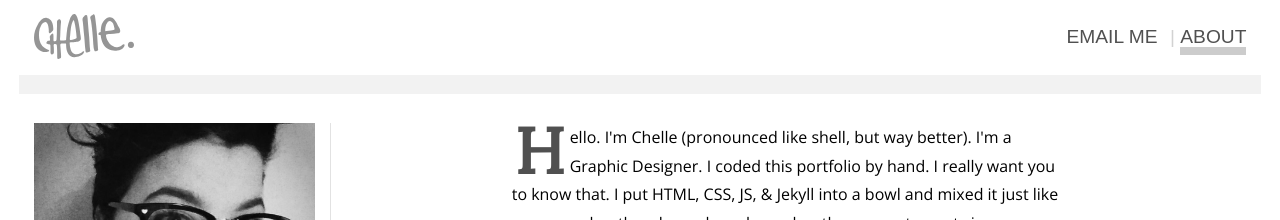
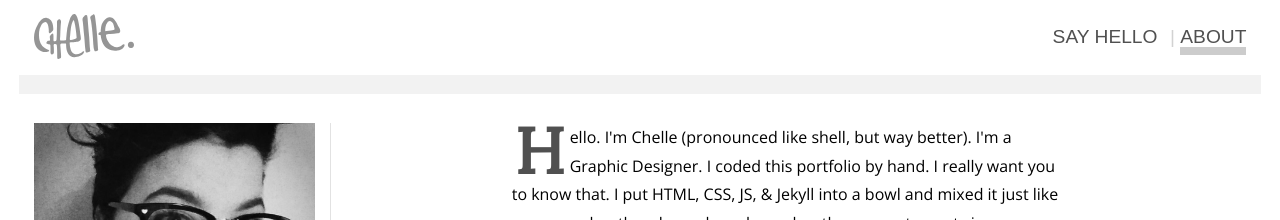
Before and after one commit to hellachella/portfolio-main, a Jekyll site: the page built from about.html, in a window 1280 px wide. Shown: the top 220 px of the page. Built offline with Jekyll 4.4.1, drawn with Linux system fonts in a browser that asks for light colours; nearby versions of some CDN libraries; some web fonts are replaced; comment, search, counter and statistics services are not loaded.

Commit message:
i don't know I don't knooooow

```diff
--- a/_includes/nav-non-index.html
+++ b/_includes/nav-non-index.html
@@ -8,7 +8,7 @@
   <div class="kilo island-1-2 text-right text-upper unit xs-2-3 s-2-3 m-1-2 l-1-2">
     <ul class="pad-0">
 
-      <li itemprop="email" class="gutter-1-4"><a href="mailto:chellelorenzen@gmail.com?Subject=You%20have%20impeccable%20manners." target="_top">email me</a>
+      <li itemprop="email" class="gutter-1-4"><a href="mailto:chellelorenzen@gmail.com?Subject=You%20have%20impeccable%20manners." target="_top">say hello</a>
       <li>|</li>
       <li><a href="{{site.baseurl}}/about.html" class="{% if page.url == '/about.html' %}current{% endif %}">about</a></li>
     </ul>
```
